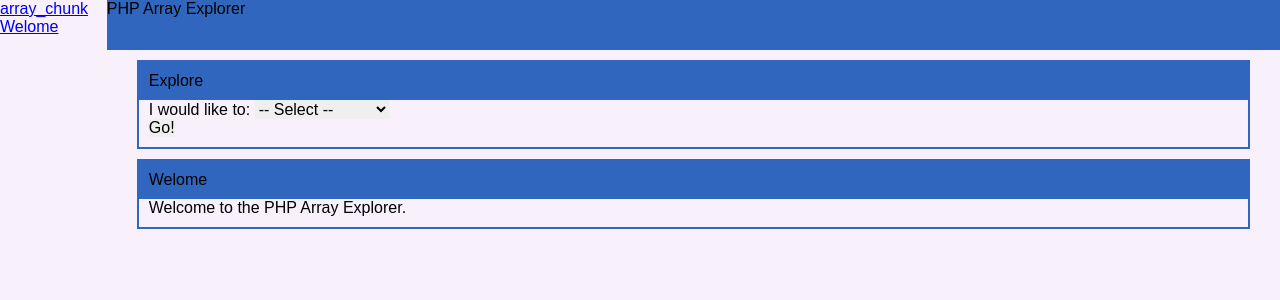
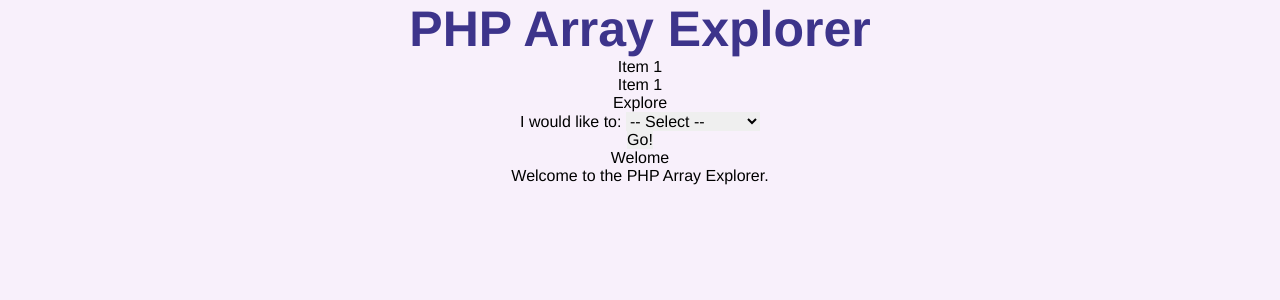
Before and after one commit to cjbagley/php-array-explorer, a Jekyll site: the page built from index.md, in a window 1280 px wide. Shown: the top 300 px of the page. Built offline with Jekyll 4.4.1, drawn with Linux system fonts in a browser that asks for light colours.

Commit message:
Scrapping old design and restarting

```diff
--- a/_layouts/default.html
+++ b/_layouts/default.html
@@ -14,17 +14,12 @@
         <h1>PHP Array Explorer</h1>
     </header>
 
-    <aside class="sidebar">
-        <nav>
-            <ul class="list-unstyled">
-            {% for page in site.pages %}
-                {% if page.url and page.title %}
-                    <li><a href="{{ page.url }}">{{ page.title}}</a></li>
-                {% endif %}
-            {% endfor %}
-            </ul>
-        </nav>
-    </aside>
+    <nav class="card-holder">
+        <ul class="list-unstyled">
+            <li>Item 1</li>
+            <li>Item 1</li>
+        </ul>
+    </nav>
 
     <main class="content">
         {% include explorer.html %}
--- a/assets/css/main.scss
+++ b/assets/css/main.scss
@@ -4,7 +4,7 @@
 $primary-colour: #119DA4;
 $page-background-colour: #F8F0FB;
 $outline-colour: #3066BE;
-$header-colour: #3066BE;
+$header-font-colour: #3D348B;
 
 * {
 	vertical-align: baseline;
@@ -20,62 +20,24 @@ $header-colour: #3066BE;
 
 html, body { height: 100%; background-color: $page-background-colour; }
 
-:root { --grid-min: 20ch; }
-
 
 body {
-    display: grid;
-    font-family: sans-serif;
-    width: 100%;
+    font-family: Helvetica, sans-serif;
     min-height: 100vh;
-    grid-template-columns: minmax(auto, 12ch) minmax(40ch, 1fr);
-    grid-template-rows: auto 1fr;
-    grid-template-areas:
-        "sidebar header"
-        "sidebar content"
-        "sidebar footer";
+    padding: 0 20px;
+    text-align: center;
 }
 
-.header {
-    background-color: $header-colour;
-    grid-area: header;
-    height: 50px;
-}
-
-.header h1 {
-    margin: 0;
+h1 {
+    color: $header-font-colour;
+    font-size: 50px;
+    font-weight: bold;
 }
 
 
-.content {
-    grid-area: content;
-}
-
-body {
-    margin: 0;
-}
-
-.card {
-    margin: 10px 30px;
-    border: 2px solid $outline-colour ;
-}
-
-.card-header {
-    background-color: $outline-colour;
-}
-
-.card-header h2 {
-    padding: 10px;
-    margin: 0;
-}
-
-.card-content {
-    padding: 0 10px 10px 10px;
-}
-
 .list-unstyled {
     list-style: none;
-  }
+}
 
 /* Code Styling - https://github.com/jwarby/jekyll-pygments-themes/blob/master/native.css */
 .highlight pre { background-color: #404040 }
```
